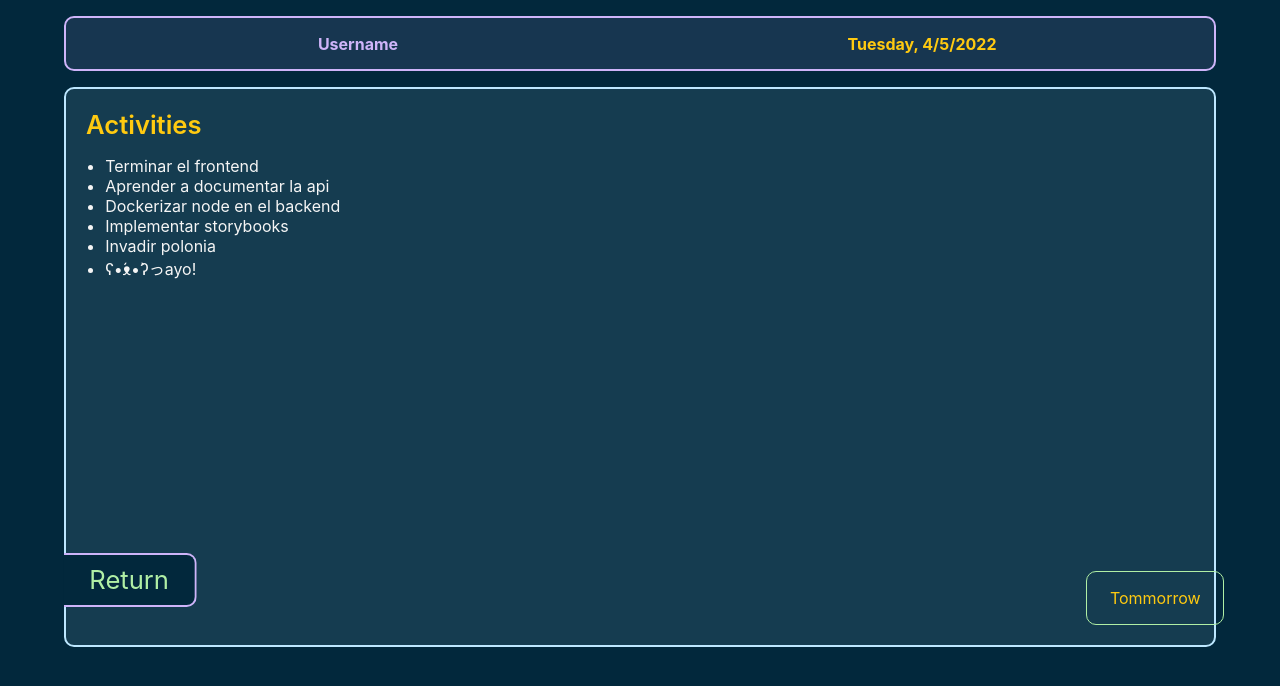
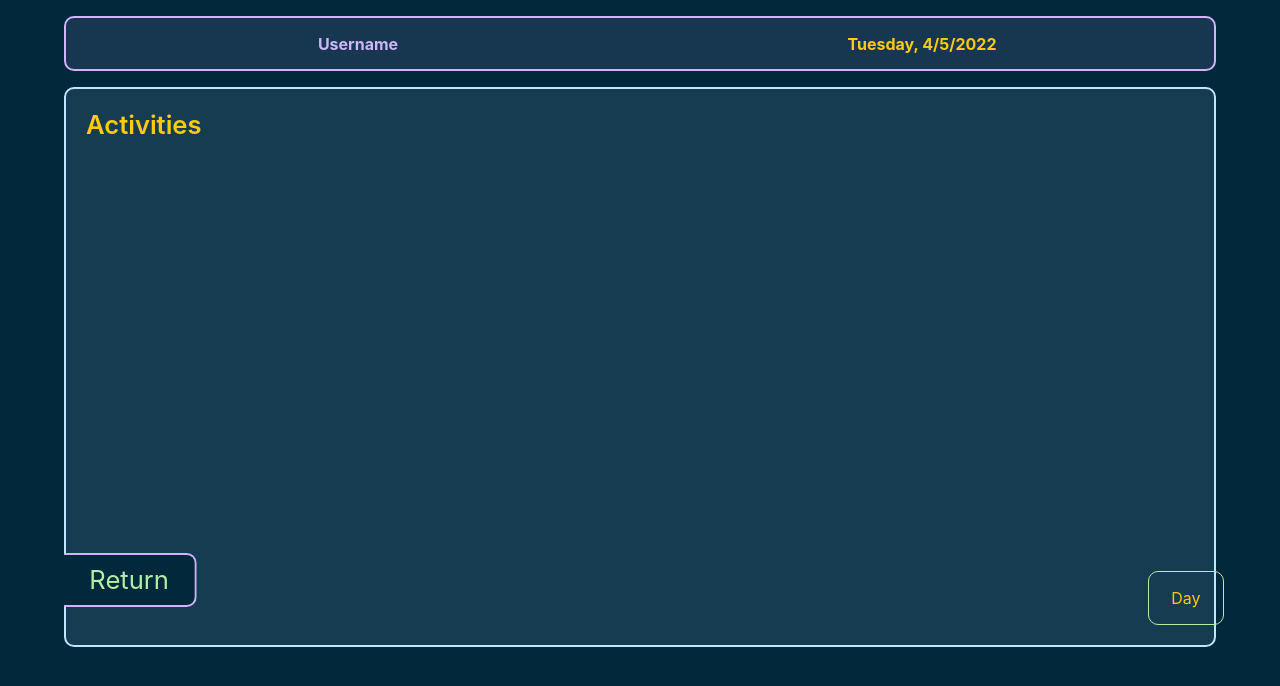
Before and after one commit to alaanescobedo/daily-tasks-app, a React (Vite) app: page /activities/1 in a window 1280 px wide. Shown: the top 686 px of the page. Built offline with nearby package versions, Linux system fonts and the light colour scheme.

Commit message:
Add load state in activities from useLocation

```diff
--- a/src/components/Card/ActivitiesCard/index.tsx
+++ b/src/components/Card/ActivitiesCard/index.tsx
@@ -1,20 +1,23 @@
+import { Task } from '../../../hooks/useTasks'
 import { AppContainerLayout } from '../../../layouts/AppContainerLayout'
 import styles from './Activities.module.css'
 
-export const ActivitiesCard = (): JSX.Element => {
+interface Props {
+  tasks: Task[]
+  day: string
+}
+
+export const ActivitiesCard = ({ tasks, day }: Props): JSX.Element => {
   return (
     <AppContainerLayout>
       <h1 className={styles.heading}>Activities</h1>
       <ul className={styles.list}>
-        <li>Terminar el frontend</li>
-        <li>Aprender a documentar la api</li>
-        <li>Dockerizar node en el backend</li>
-        <li>Implementar storybooks</li>
-        <li>Invadir polonia</li>
-        <li>ʕ•́ᴥ•̀ʔっayo!</li>
+        {tasks.map(task => (
+          <li key={task.entityId} className={styles.listItem}>{task.title}</li>
+        ))}
       </ul>
       <div className={styles.date_container}>
-        <p className={styles.date}>Tommorrow</p>
+        <p className={styles.date}>{day}</p>
       </div>
     </AppContainerLayout>
   )
--- a/src/components/Card/TaskCard/index.tsx
+++ b/src/components/Card/TaskCard/index.tsx
@@ -10,7 +10,7 @@ interface Props {
 
 export const TaskCard = ({ tasks, day, navigateTo }: Props): JSX.Element => {
   return (
-    <NavLink to={navigateTo}>
+    <NavLink to={navigateTo} state={{ tasks, day }}>
       <div className={styles.container}>
         <ul className={styles.list}>
           {tasks.map(task => (
--- a/src/views/Activities.view.tsx
+++ b/src/views/Activities.view.tsx
@@ -1,11 +1,35 @@
+import { useEffect, useState } from 'react'
+import { useLocation } from 'react-router-dom'
 import { MainCard } from '../components'
 import { ActivitiesCard } from '../components/Card/ActivitiesCard'
+import { Task } from '../hooks/useTasks'
+
+interface LocationState {
+  tasks: Task[]
+  day: string
+}
 
 export const Activities = (): JSX.Element => {
+  // const params = useParams()
+  const { state: locationState } = useLocation() as { state: LocationState }
+
+  const [tasks, setTasks] = useState([] as Task[])
+  const [day, setDay] = useState('')
+
+  useEffect(() => {
+    if (locationState !== null) {
+      setTasks(locationState.tasks)
+      setDay(locationState.day)
+      return
+    }
+    setTasks([])
+    setDay('Day')
+  }, [])
+
   return (
     <>
       <MainCard />
-      <ActivitiesCard />
+      <ActivitiesCard tasks={tasks} day={day} />
     </>
   )
 }
```
